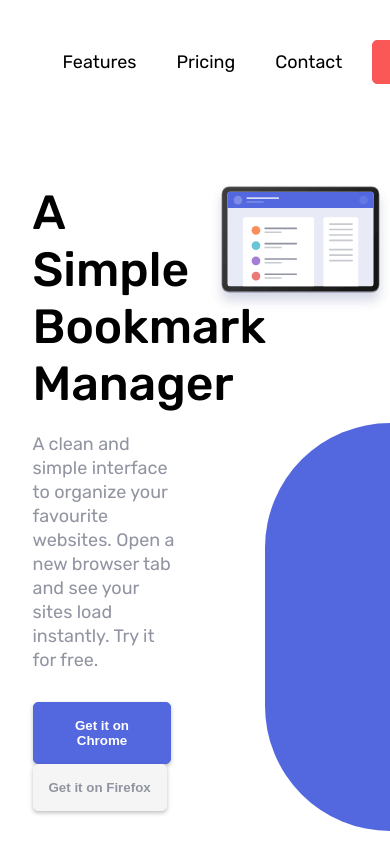
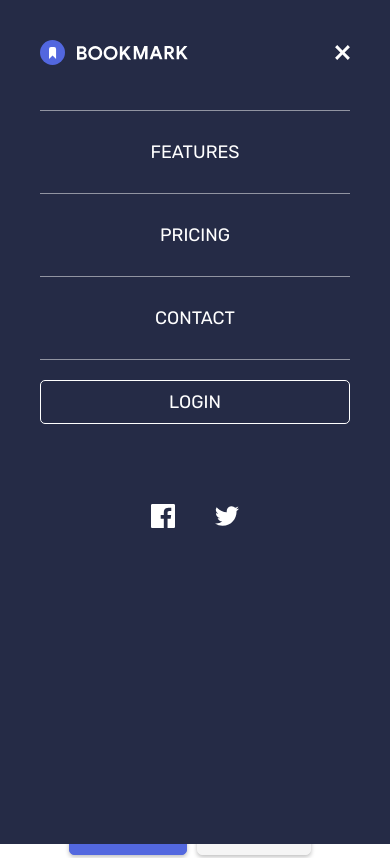
Before and after one commit to luiz-gustavo0/landing-page, a plain HTML site: page index.html in a window 390 px wide. Shown: the top 858 px of the page. Drawn offline with Linux system fonts and the light colour scheme.

Commit message:
finished menu mobile

```diff
--- a/css/styles.css
+++ b/css/styles.css
@@ -37,6 +37,12 @@ ul {
   grid-template-columns: repeat(12, 1fr);
 }
 
+@media (max-width: 960px) {
+  .container {
+    grid-template-columns: repeat(8, 1fr);
+  }
+}
+
 header {
   grid-column: 2 / 12;
   padding: 40px 0;
@@ -58,6 +64,7 @@ header {
   display: inline-block;
   padding: 10px;
   margin-left: 20px;
+  transition: 0.5s ease;
 }
 
 .menu li a:hover,
@@ -72,11 +79,126 @@ header {
   color: #fff;
   border-radius: 5px;
   border: 1px solid var(--soft-red);
+  transition: 0.5s ease;
 }
 
 .btn-login:hover,
 .btn-login:focus {
   background: #fff;
+}
+
+.btn-mobile {
+  display: none;
+  border: none;
+  background: none;
+  cursor: pointer;
+  transition: 0.5s ease;
+}
+
+.social-link {
+  display: none;
+}
+
+@media (max-width: 960px) {
+  header {
+    grid-column: 1 / 9;
+    padding: 40px 20px;
+    position: relative;
+  }
+  .menu {
+    display: none;
+  }
+
+  .header-container.active {
+    flex-direction: column;
+    justify-content: flex-start;
+    align-items: flex-start;
+    padding: 40px;
+    width: 100%;
+    height: 100vh;
+    background: var(--dark-blue);
+    position: absolute;
+    top: 0;
+    left: 0;
+    z-index: 1000;
+  }
+
+  .active .logo svg path {
+    fill: #fff;
+  }
+
+  .btn-mobile {
+    display: block;
+    background: url("../images/icon-close.svg") no-repeat center center;
+    position: absolute;
+    margin-top: 5px;
+    right: 40px;
+    width: 15px;
+    height: 15px;
+  }
+
+  .btn-mobile > svg {
+    display: none;
+  }
+
+  .active .menu {
+    display: block;
+    width: 100%;
+    margin-top: 40px;
+  }
+
+  .active .menu ul {
+    flex-direction: column;
+    justify-content: center;
+    align-items: center;
+  }
+
+  .active .menu li {
+    width: 100%;
+    padding: 20px 0;
+    border-top: 1px solid var(--gravish-blue);
+    text-align: center;
+  }
+
+  .active .menu li a {
+    margin-left: 0;
+    text-transform: uppercase;
+    color: #fff;
+    transition: 0.5s ease;
+  }
+
+  .active .menu li a:hover,
+  .active .menu li a:focus {
+    color: var(--soft-red);
+  }
+
+  .active .btn-login {
+    width: 100%;
+    background: transparent;
+    border-color: #fff;
+    color: #fff;
+  }
+
+  .social-link {
+    width: 100%;
+    display: flex;
+    align-items: center;
+    justify-content: center;
+    margin-top: 40px;
+  }
+
+  .social-link a {
+    display: inline-block;
+    padding: 20px;
+  }
+
+  .social-link a svg path {
+    transition: 0.7s ease;
+  }
+
+  .social-link a svg path:hover {
+    fill: var(--soft-red);
+  }
 }
 
 .section-1 {
@@ -108,6 +230,7 @@ header {
   font-weight: bold;
   box-shadow: 0 2px 4px rgba(0, 0, 0, 25%);
   cursor: pointer;
+  transition: 0.5s ease;
 }
 
 .btn-chrome {
@@ -151,6 +274,38 @@ header {
   right: 0;
   bottom: -20px;
   z-index: -1;
+}
+
+@media (max-width: 960px) {
+  .section-1 {
+    grid-column: 1 / 9;
+  }
+  .info-content {
+    grid-column: 2 / 8;
+    grid-row: 3;
+    width: 100%;
+    padding: 0 20px;
+  }
+  .info-ilustration {
+    grid-column: 1 / 9;
+    grid-row: 2;
+    margin-bottom: 80px;
+    justify-content: center;
+  }
+  .info-content h1,
+  .info-content p {
+    text-align: center;
+  }
+  .info-content .btn-group {
+    display: flex;
+    justify-content: center;
+  }
+}
+
+@media (max-width: 600px) {
+  .info-content h1 {
+    font-size: calc(2rem * 0.9);
+  }
 }
 
 .section-features {
@@ -202,6 +357,7 @@ header {
   font-size: 1rem;
   padding: 20px 40px;
   color: var(--gravish-blue);
+  transition: 0.5s ease;
 }
 
 .tabs li a:hover {
@@ -361,6 +517,7 @@ header {
   font-weight: bold;
   cursor: pointer;
   box-shadow: 0px 2px 4px rgba(0, 0, 0, 25%);
+  transition: 0.5s ease;
 }
 
 .card-button button:hover,
@@ -549,6 +706,7 @@ header {
   border: 1px solid var(--soft-red);
   color: #fff;
   cursor: pointer;
+  transition: 0.5s ease;
 }
 
 .join-us form button:hover,
--- a/index.html
+++ b/index.html
@@ -23,17 +23,44 @@
   <body>
     <div class="container">
       <header>
-        <div class="header-container">
+        <div class="header-container active">
           <div class="logo">
-            <img src="./images/logo-bookmark.svg" alt="Logotipo Bookmark" />
+            <img
+              src="./images/logo-bookmark.svg"
+              onload="SVGInject(this)"
+              alt="Logotipo Bookmark"
+            />
           </div>
-          <div class="menu">
+          <button class="btn-mobile">
+            <img
+              src="./images/icon-hamburger.svg"
+              onload="SVGInject(this)"
+              alt=""
+            />
+          </button>
+          <div class="menu active">
             <ul>
               <li><a href="#">Features</a></li>
               <li><a href="#">Pricing</a></li>
               <li><a href="#">Contact</a></li>
               <li><a href="#" class="btn-login">Login</a></li>
             </ul>
+          </div>
+          <div class="social-link">
+            <a href="#">
+              <img
+                src="./images/icon-facebook.svg"
+                onload="SVGInject(this)"
+                alt="icone facebook"
+              />
+            </a>
+            <a href="#">
+              <img
+                src="./images/icon-twitter.svg"
+                onload="SVGInject(this)"
+                alt="icone twitter"
+              />
+            </a>
           </div>
         </div>
       </header>
@@ -49,8 +76,10 @@
             free.
           </p>
 
-          <button class="btn-chrome">Get it on Chrome</button>
-          <button class="btn-firefox">Get it on Firefox</button>
+          <div class="btn-group">
+            <button class="btn-chrome">Get it on Chrome</button>
+            <button class="btn-firefox">Get it on Firefox</button>
+          </div>
         </div>
         <div class="info-ilustration">
           <img
@@ -257,7 +286,10 @@
           Challenge by
           <a href="https://www.frontendmentor.io?ref=challenge" target="_blank"
             >Frontend Mentor</a
-          >. Coded by <a href="#">Luiz Gustavo Santos</a>.
+          >. Coded by
+          <a href="https://www.linkedin.com/in/luiz-gustavo0/" target="_blank"
+            >Luiz Gustavo Santos</a
+          >.
         </p>
       </footer>
     </div>
```
